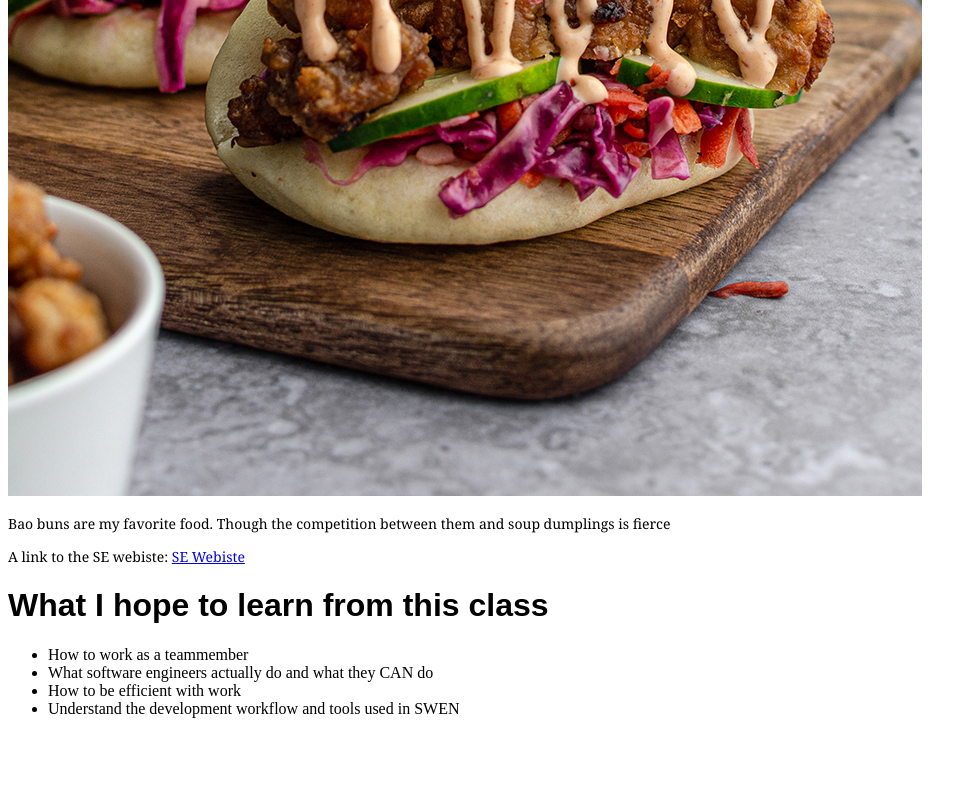
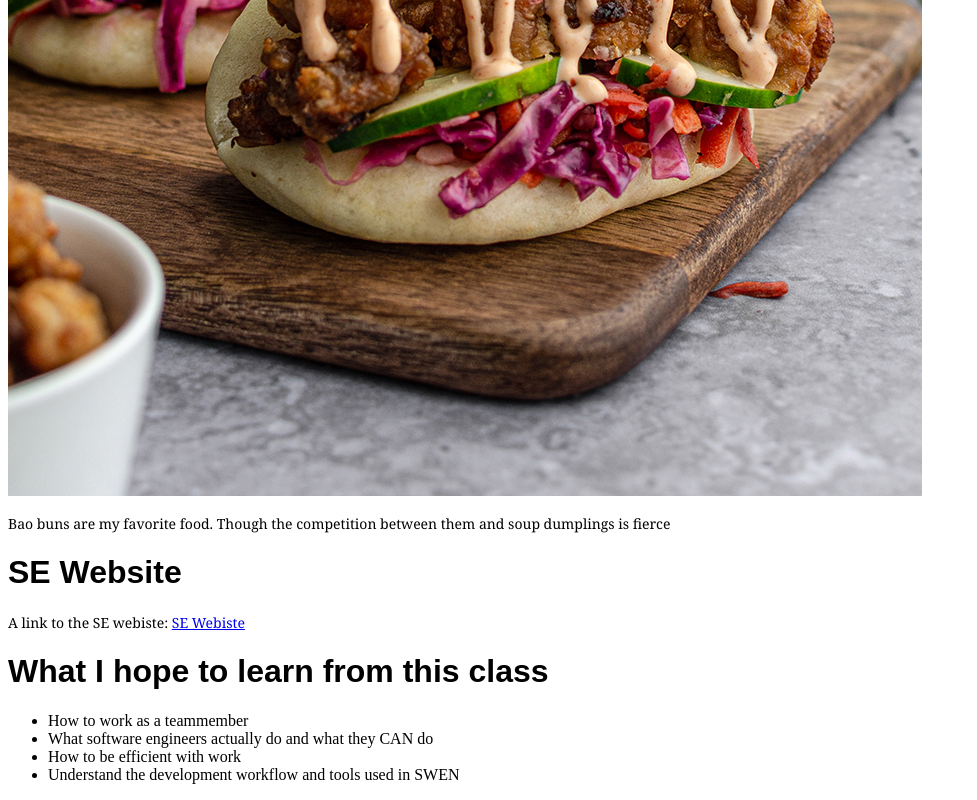
Before and after one commit to beegrass/beegrass.github.io, a plain HTML site: page index.html in a window 1280 px wide. Shown: the part 654-1454 px from the top of the page, without its empty margins (0-977 px from the left). Before the commit the page ends 1388 px from the top, so only its background shows below. Drawn offline with Linux system fonts and the light colour scheme.

Commit message:
headings

```diff
--- a/index.html
+++ b/index.html
@@ -17,6 +17,7 @@ p {font-family:Georgia, serif;font-size:14px;font-style:normal;font-weight:norma
   <h1> My Favorite Food </h1>
   <img src="baoBuns.jpg" alt="karaage bao buns" class="dashed center">
 <p>Bao buns are my favorite food. Though the competition between them and soup dumplings is fierce</p>
+  <h1> SE Website </h1>
 <p>A link to the SE webiste:
 <a href="http://www.se.rit.edu/~swen-101/00/index.html" target="_blank">SE Webiste</a> </p>
 <h1> What I hope to learn from this class </h1>
```
